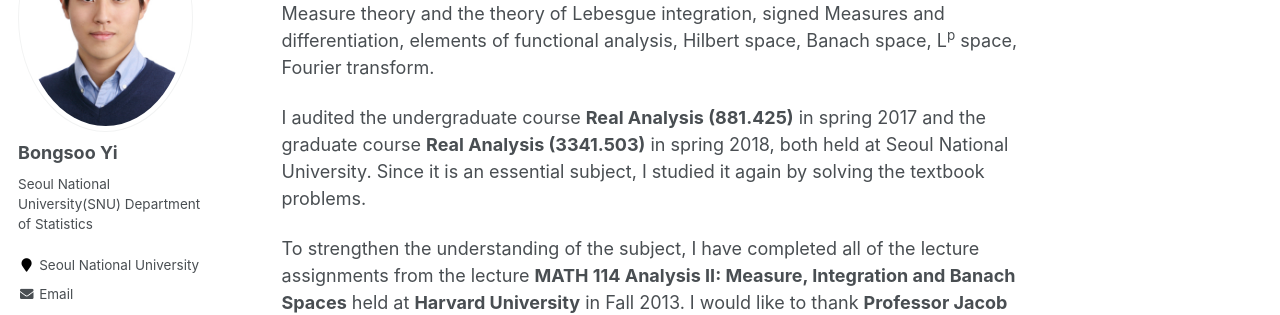
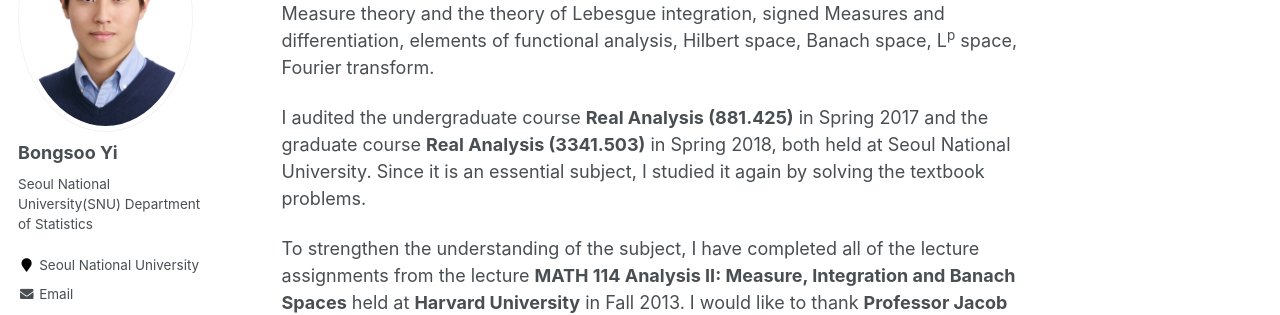
Before and after one commit to austinyi/austinyi.github.io, a Jekyll site: the page built from _publications/2018-10-03-realanalysis.md, in a window 1280 px wide and 900 px high. Shown: the part 215-530 px from the top of the window. Built offline with Jekyll 4.4.1, drawn with Linux system fonts in a browser that asks for light colours.

```diff
--- a/_publications/2018-10-03-realanalysis.md
+++ b/_publications/2018-10-03-realanalysis.md
@@ -10,7 +10,7 @@ paperurl:
 
 Measure theory and the theory of Lebesgue integration, signed Measures and differentiation, elements of functional analysis, Hilbert space, Banach space, L<sup>p</sup> space, Fourier transform.
 
-I audited the undergraduate course **Real Analysis (881.425)** in spring 2017 and the graduate course **Real Analysis (3341.503)** in spring 2018, both held at Seoul National University. Since it is an essential subject, I studied it again by solving the textbook problems.
+I audited the undergraduate course **Real Analysis (881.425)** in Spring 2017 and the graduate course **Real Analysis (3341.503)** in Spring 2018, both held at Seoul National University. Since it is an essential subject, I studied it again by solving the textbook problems.
 
 To strengthen the understanding of the subject, I have completed all of the lecture assignments from the lecture **MATH 114 Analysis II: Measure, Integration and Banach Spaces** held at **Harvard University** in Fall 2013. I would like to thank **Professor Jacob Lurie** for providing the lecture materials.
 
```
